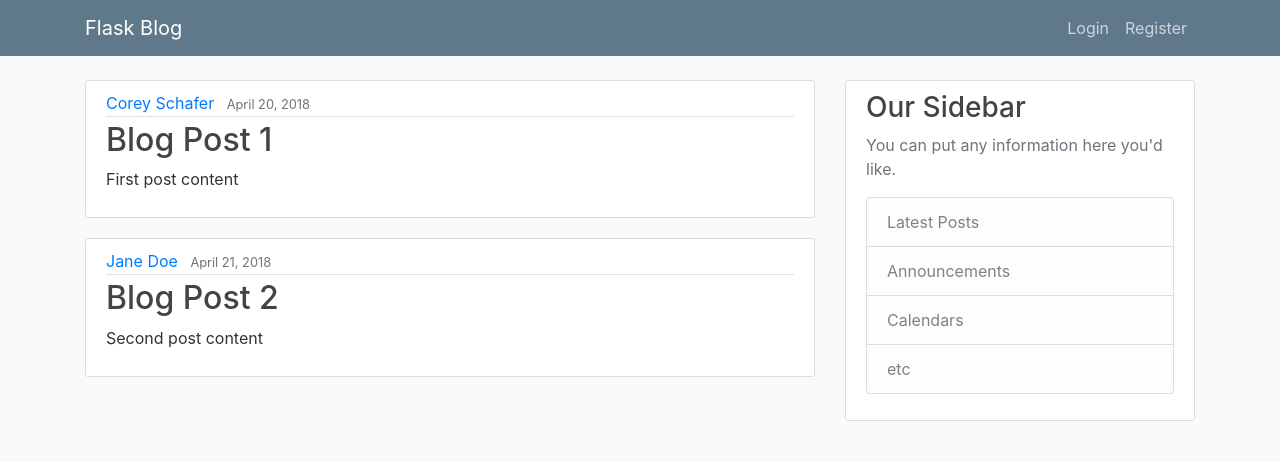
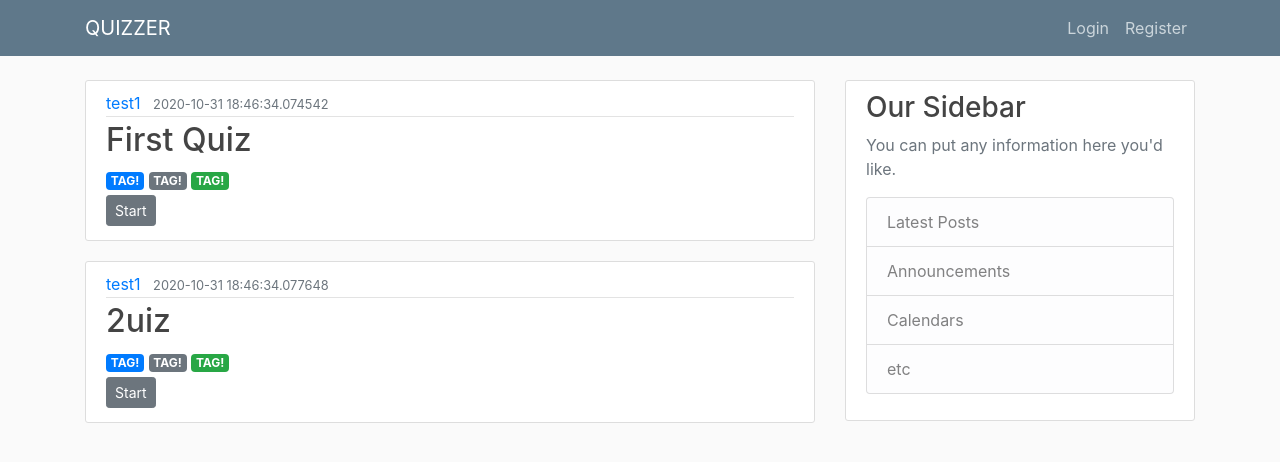
Before and after one commit to Obnoxious-coder/QuizApp, a Flask app: page / in a window 1280 px wide. Shown: the top 462 px of the page. Run offline with Flask 2, Linux system fonts and the light colour scheme; data comes from the database, SQL or seed files in the repository; both versions use the stored data as it was after the commit; some libraries are stand-ins or nearby versions.

Commit message:
second commit

```diff
--- a/routes.py
+++ b/routes.py
@@ -31,7 +31,7 @@ class User(db.Model, UserMixin):
     posts = db.relationship('Quiz', backref='author', lazy=True)
 
     def __repr__(self):
-        return f"User('{self.username}', '{self.email}', '{self.image_file}')"
+        return f'{self.username}'
 
 
 class Quiz(db.Model):
@@ -58,53 +58,14 @@ class Quiz_question(db.Model):
         return f"Quiz_question('{self.question}')"
 
 
-posts = [
-    {
-        'author': 'Corey Schafer',
-        'title': 'Blog Post 1',
-        'content': 'First post content',
-        'date_posted': 'April 20, 2018'
-    },
-    {
-        'author': 'Jane Doe',
-        'title': 'Blog Post 2',
-        'content': 'Second post content',
-        'date_posted': 'April 21, 2018'
-    }
-]
 
-questions = [
-  {
-    'question': 'What is 2 + 2?',
-    'answers': [
-      { 'text': '4', 'correct': True },
-      { 'text': '22', 'correct': False }
-    ]
-  },
-  {
-    'question': 'Who is the best YouTuber?',
-    'answers': [
-      { 'text': 'Web Dev Simplified', 'correct': True },
-      { 'text': 'Traversy Media', 'correct': True },
-      { 'text': 'Dev Ed', 'correct': True },
-      { 'text': 'Fun Fun Function', 'correct': True }
-    ]
-  },
-  {
-    'question': 'Is web development fun?',
-    'answers': [
-      { 'text': 'Kinda', 'correct': False },
-      { 'text': 'YES!!!', 'correct': True },
-      { 'text': 'Um no', 'correct': False },
-      { 'text': 'IDK', 'correct': False }
-    ]
-  },
 
-]
+
 @app.route("/")
 @app.route("/home")
 def home():
-    return render_template('home.html', posts=posts)
+    quizzes = Quiz.query.all()
+    return render_template('home.html', quizzes=quizzes)
 
 
 
@@ -143,12 +104,6 @@ def account():
     return render_template('account.html', title='Account')
 
 
-@app.route("/logout")
-def logout():
-    logout_user()
-    return redirect(url_for('home'))
-
-
 @app.route("/login", methods=['GET', 'POST'])
 def login():
     if current_user.is_authenticated:
@@ -163,10 +118,17 @@ def login():
             flash('Login Unsuccessful. Please check email and password', 'danger')
     return render_template('login.html', title='Login', form=form)
 
-@app.route("/post/<int:post_id>")
-def post(post_id):
-    post = Post.query.get_or_404(post_id)
-    return render_template('post.html', title=post.title, post=post)
+
+@app.route("/logout")
+def logout():
+    logout_user()
+    return redirect(url_for('home'))
+
+
+@app.route("/quiz/<int:quiz_id>")
+def quiz(quiz_id):
+    questions=Quiz_question.query.filter_by(quiz_no=quiz_id).all()
+    return render_template('quiz.html',questions=questions)
 
 if __name__ == '__main__':
     app.run(debug=True)
--- a/static/main.js
+++ b/static/main.js
@@ -1,79 +1,72 @@
 
 
-const startButton = document.getElementById('start-btn')
-const nextButton = document.getElementById('next-btn')
-const questionContainerElement = document.getElementById('question-container')
-const questionElement = document.getElementById('question')
-const answerButtonsElement = document.getElementById('answer-buttons')
 
-let shuffledQuestions, currentQuestionIndex
+//const questionContainerElement = document.getElementById('question-container')
+// const questionElement = document.getElementById('question')
+// const answerButtonsElement = document.getElementById('answer-buttons')
 
-startButton.addEventListener('click', startGame)
-nextButton.addEventListener('click', () => {
-  currentQuestionIndex++
-  setNextQuestion()
-})
+// let shuffledQuestions, currentQuestionIndex
 
-function startGame() {
-  startButton.classList.add('hide')
-  shuffledQuestions = questions.sort(() => Math.random() - .5)
-  currentQuestionIndex = 0
-  questionContainerElement.classList.remove('hide')
-  setNextQuestion()
-}
 
-function setNextQuestion() {
-  resetState()
-  showQuestion(shuffledQuestions[currentQuestionIndex])
-}
+// nextButton.addEventListener('click', () => {
+//   currentQuestionIndex++
+//   setNextQuestion()
+// })
 
-function showQuestion(question) {
-  questionElement.innerText = question.question
-  question.answers.forEach(answer => {
-    const button = document.createElement('button')
-    button.innerText = answer.text
-    button.classList.add('btn')
-    if (answer.correct) {
-      button.dataset.correct = answer.correct
-    }
-    button.addEventListener('click', selectAnswer)
-    answerButtonsElement.appendChild(button)
-  })
-}
 
-function resetState() {
-  clearStatusClass(document.body)
-  nextButton.classList.add('hide')
-  while (answerButtonsElement.firstChild) {
-    answerButtonsElement.removeChild(answerButtonsElement.firstChild)
-  }
-}
 
-function selectAnswer(e) {
-  const selectedButton = e.target
-  const correct = selectedButton.dataset.correct
-  setStatusClass(document.body, correct)
-  Array.from(answerButtonsElement.children).forEach(button => {
-    setStatusClass(button, button.dataset.correct)
-  })
-  if (shuffledQuestions.length > currentQuestionIndex + 1) {
-    nextButton.classList.remove('hide')
-  } else {
-    startButton.innerText = 'Restart'
-    startButton.classList.remove('hide')
-  }
-}
+// function setNextQuestion() {
+//   resetState()
+//   showQuestion(shuffledQuestions[currentQuestionIndex])
+// }
 
-function setStatusClass(element, correct) {
-  clearStatusClass(element)
-  if (correct) {
-    element.classList.add('correct')
-  } else {
-    element.classList.add('wrong')
-  }
-}
+// function showQuestion(question) {
+//   questionElement.innerText = question.question
+//   question.answers.forEach(answer => {
+//     const button = document.createElement('button')
+//     button.innerText = answer.text
+//     button.classList.add('btn')
+//     if (answer.correct) {
+//       button.dataset.correct = answer.correct
+//     }
+//     button.addEventListener('click', selectAnswer)
+//     answerButtonsElement.appendChild(button)
+//   })
+// }
 
-function clearStatusClass(element) {
-  element.classList.remove('correct')
-  element.classList.remove('wrong')
-}
+// function resetState() {
+//   clearStatusClass(document.body)
+//   nextButton.classList.add('hide')
+//   while (answerButtonsElement.firstChild) {
+//     answerButtonsElement.removeChild(answerButtonsElement.firstChild)
+//   }
+// }
+
+// function selectAnswer(e) {
+//   const selectedButton = e.target
+//   const correct = selectedButton.dataset.correct
+//   setStatusClass(document.body, correct)
+//   Array.from(answerButtonsElement.children).forEach(button => {
+//     setStatusClass(button, button.dataset.correct)
+//   })
+//   if (shuffledQuestions.length > currentQuestionIndex + 1) {
+//     nextButton.classList.remove('hide')
+//   } else {
+//     startButton.innerText = 'Restart'
+//     startButton.classList.remove('hide')
+//   }
+// }
+
+// function setStatusClass(element, correct) {
+//   clearStatusClass(element)
+//   if (correct) {
+//     element.classList.add('correct')
+//   } else {
+//     element.classList.add('wrong')
+//   }
+// }
+
+// function clearStatusClass(element) {
+//   element.classList.remove('correct')
+//   element.classList.remove('wrong')
+// }
--- a/templates/home.html
+++ b/templates/home.html
@@ -1,16 +1,25 @@
 {% extends "layout.html" %}
 {% block content %}
-    {% for post in posts %}
+    {% for quiz in quizzes %}
         <article class="media content-section">
           <div class="media-body">
             <div class="article-metadata">
-              <a class="mr-2" href="#">{{ post.author }}</a>
-              <small class="text-muted">{{ post.date_posted }}</small>
+              <a class="mr-2" href="#">{{ quiz.author }}</a>
+              <small class="text-muted">{{ quiz.date_posted }}</small>
+
             </div>
-            <h2><a class="article-title" href="#">{{ post.title }}</a></h2>
-            <p class="article-content">{{ post.content }}</p>
+            <h2><a class="article-title" href="#">{{ quiz.title }}</a></h2>
+            <span class="badge badge-primary">TAG!</span>
+            <span class="badge badge-secondary">TAG!</span>
+            <span class="badge badge-success">TAG!</span>
+            <br>
+            <a class="btn btn-secondary btn-sm mt-1 mb-1" href="{{ url_for('quiz', quiz_id=quiz.id) }}">Start</a>
           </div>
+
         </article>
 
+
     {% endfor %}
+
+
 {% endblock content %}
--- a/templates/layout.html
+++ b/templates/layout.html
@@ -11,16 +11,16 @@
     <link rel="stylesheet" type="text/css" href="{{ url_for('static', filename='main.css') }}">
 
     {% if title %}
-        <title>Flask Blog - {{ title }}</title>
+        <title>Quizzer - {{ title }}</title>
     {% else %}
-        <title>Flask Blog</title>
+        <title>QUIZZER</title>
     {% endif %}
 </head>
 <body>
     <header class="site-header">
       <nav class="navbar navbar-expand-md navbar-dark bg-steel fixed-top">
         <div class="container">
-          <a class="navbar-brand mr-4" href="/">Flask Blog</a>
+          <a class="navbar-brand mr-4" href="/">QUIZZER</a>
           <button class="navbar-toggler" type="button" data-toggle="collapse" data-target="#navbarToggle" aria-controls="navbarToggle" aria-expanded="false" aria-label="Toggle navigation">
             <span class="navbar-toggler-icon"></span>
           </button>
@@ -69,7 +69,7 @@
 
 
     <!-- Optional JavaScript -->
-    <script src="{{url_for('static',filename='main.js')}}"></script>
+
     <!-- jQuery first, then Popper.js, then Bootstrap JS -->
 
     <script src="https://code.jquery.com/jquery-3.2.1.slim.min.js" integrity="sha384-KJ3o2DKtIkvYIK3UENzmM7KCkRr/rE9/Qpg6aAZGJwFDMVNA/GpGFF93hXpG5KkN" crossorigin="anonymous"></script>
```
Also changed, not shown: templates/quiz.html (+53 -16 lines), site.db, static/styles.css (renamed from styles.css).
